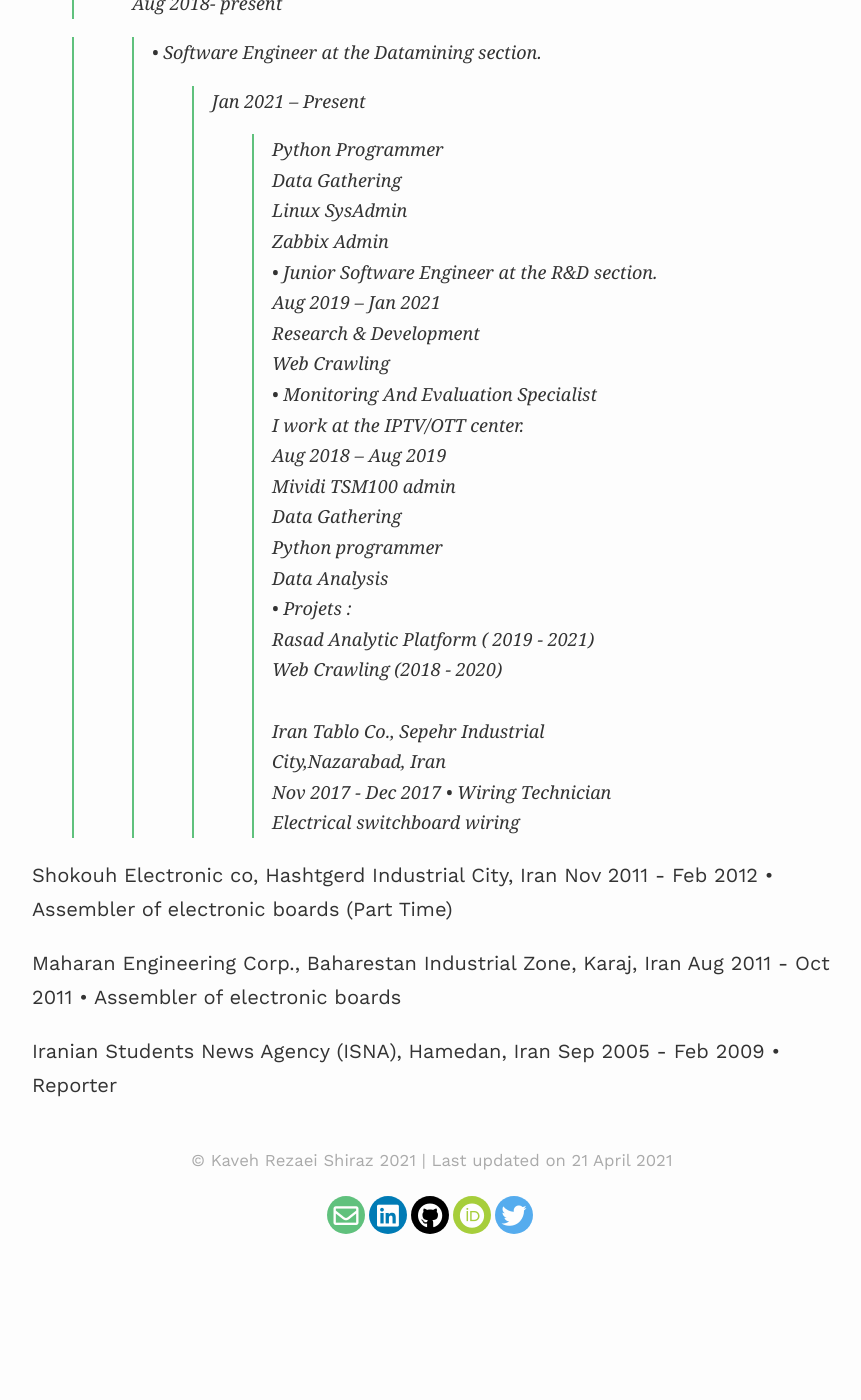
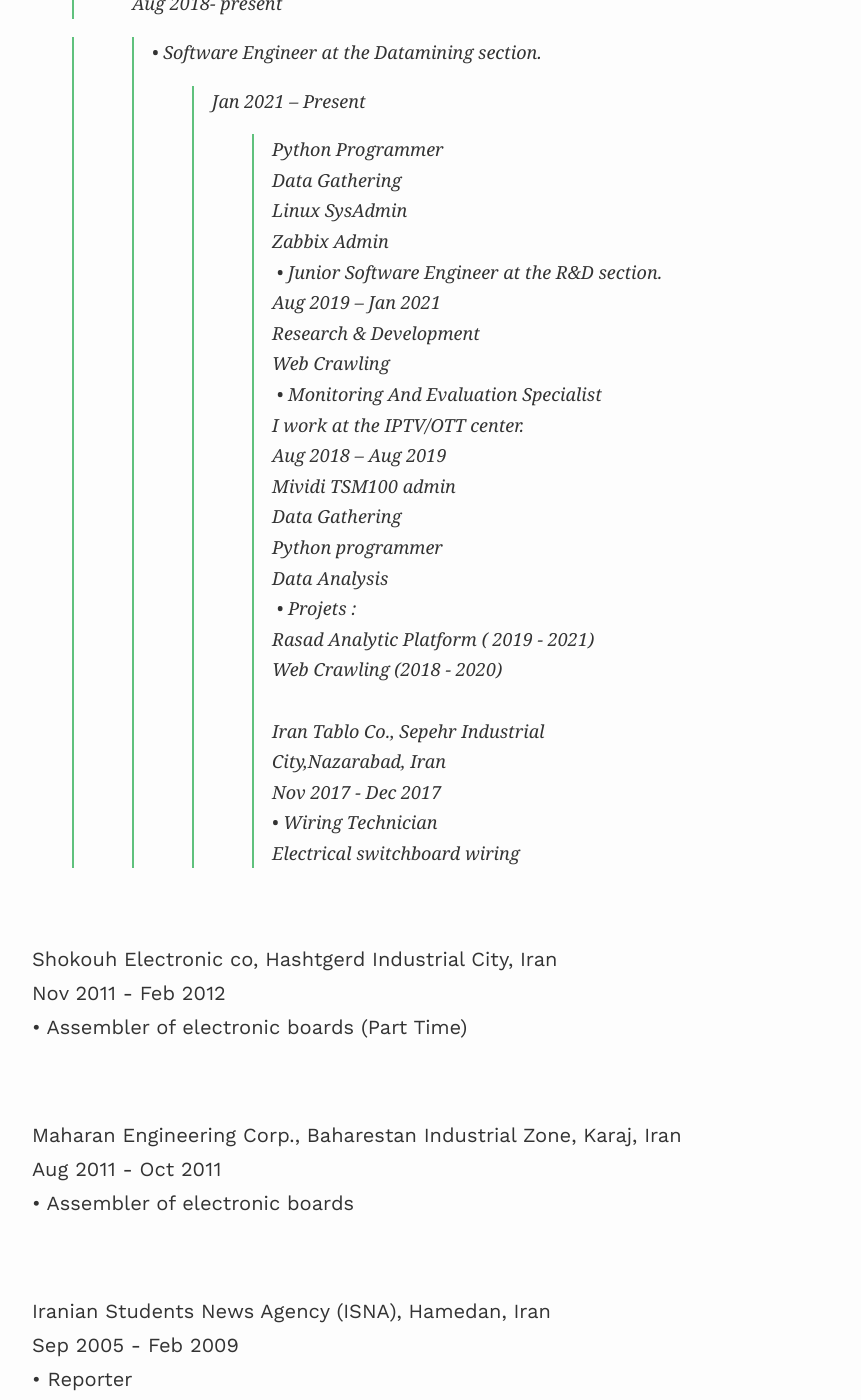
Before and after one commit to KavehRS/website, a Jekyll site: the page built from index.md, in a window 1280 px wide and 1400 px high, scrolled down 990 px. Shown: the whole window, without its empty margins (208-1069 px from the left). Built offline with Jekyll 4.4.1, drawn with Linux system fonts in a browser that asks for light colours; nearby versions of some CDN libraries; before the commit the page ends 2228 px from its top, so only the background shows below that.

Commit message:
Update index.md

```diff
--- a/index.md
+++ b/index.md
@@ -44,10 +44,12 @@ Aug 2018- present
 >>>> Data Gathering<br>
 >>>> Linux SysAdmin<br>
 >>>> Zabbix Admin<br>
+ ‌
 >> •	Junior Software Engineer at the R&D section.<br>
 >>> Aug 2019 – Jan 2021<br>
 >>>> Research & Development<br>
 >>>> Web Crawling<br>
+ ‌
 >> •	Monitoring And Evaluation Specialist<br>
 >>> I work at the IPTV/OTT center.<br>
 >>> Aug 2018 – Aug 2019<br>
@@ -55,27 +57,35 @@ Aug 2018- present
 >>>> Data Gathering<br>
 >>>> Python programmer<br>
 >>>>Data Analysis<br>
+ ‌
 > •	Projets :<br>
 > Rasad Analytic Platform ( 2019 - 2021)<br>
 > Web Crawling (2018 - 2020)<br>
+ ‌
 <br>
 > Iran Tablo Co., Sepehr Industrial City,Nazarabad, Iran<br>
-Nov 2017 - Dec 2017
-•	Wiring Technician
->Electrical switchboard wiring
+Nov 2017 - Dec 2017<br>
+•	Wiring Technician<br>
+>Electrical switchboard wiring<br>
 
-Shokouh Electronic co, Hashtgerd Industrial City, Iran
-Nov 2011 - Feb 2012
-•	Assembler of electronic boards (Part Time)
+ ‌ <br>
 
-Maharan Engineering Corp., Baharestan Industrial Zone, Karaj, Iran
-Aug 2011 - Oct 2011
-•	Assembler of electronic boards
+Shokouh Electronic co, Hashtgerd Industrial City, Iran<br>
+Nov 2011 - Feb 2012<br>
+•	Assembler of electronic boards (Part Time)<br>
 
-Iranian Students News Agency (ISNA), Hamedan, Iran
-Sep 2005 - Feb 2009
-•	Reporter
+ ‌ <br>
 
+Maharan Engineering Corp., Baharestan Industrial Zone, Karaj, Iran<br>
+Aug 2011 - Oct 2011<br>
+•	Assembler of electronic boards<br>
+
+ ‌ <br>
+
+Iranian Students News Agency (ISNA), Hamedan, Iran<br>
+Sep 2005 - Feb 2009<br>
+•	Reporter<br>
+ ‌ <br>
 
 
 
```
